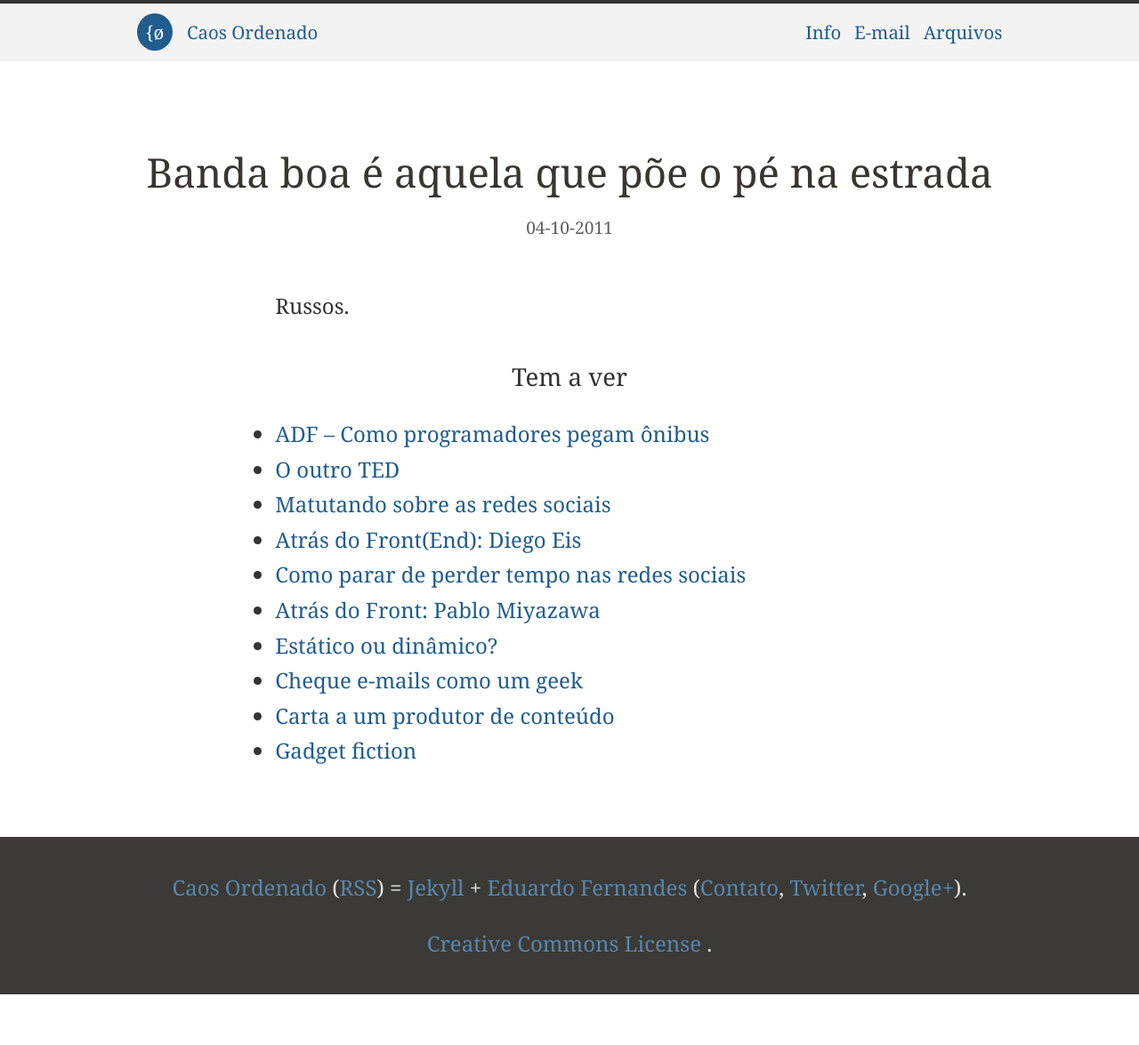
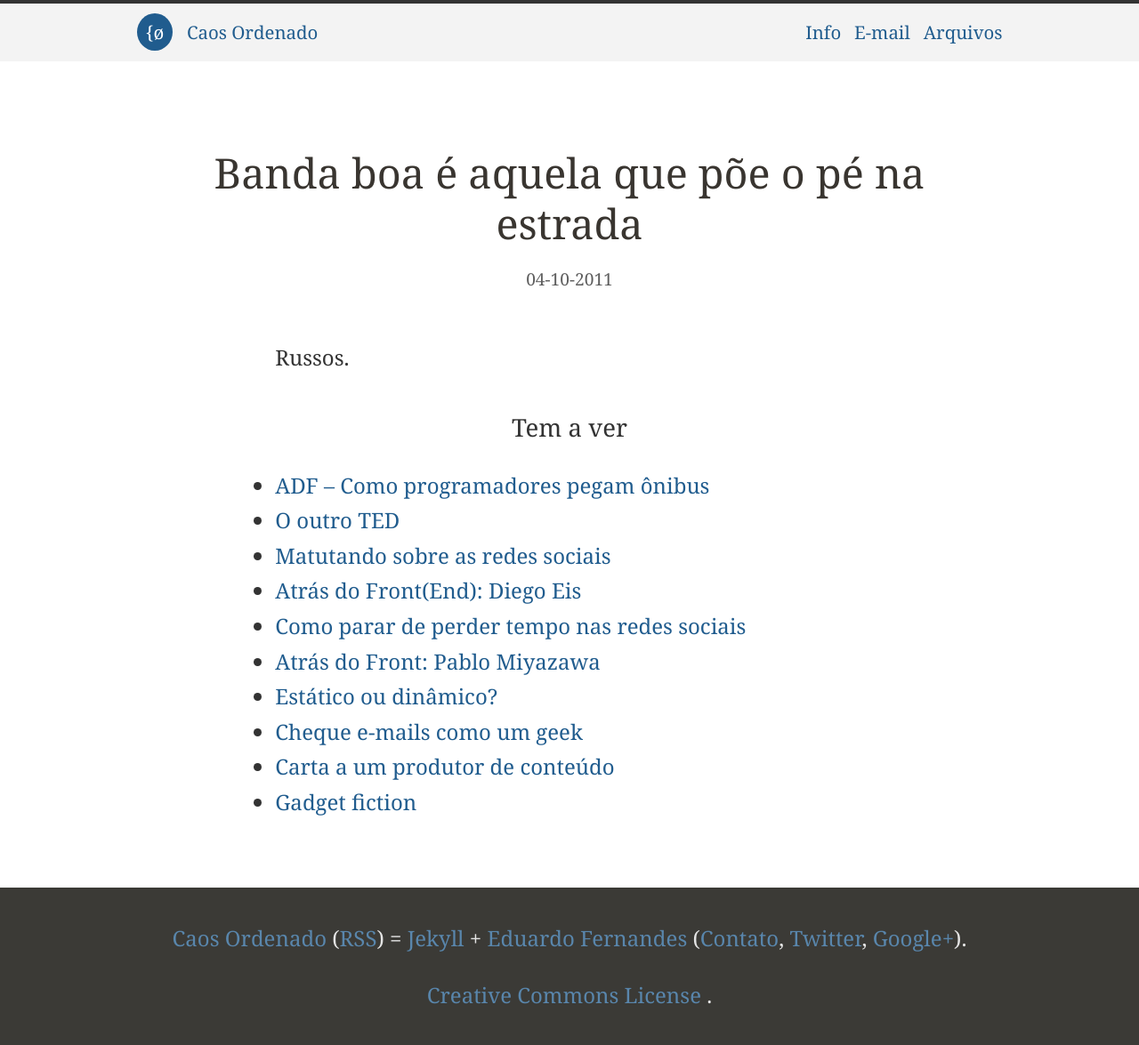
Before and after one commit to eduf/eduf.github.com, a Jekyll site: the page built from _posts/2011-10-04-banda-boa-e-aquela-que-poe-o-pe-na-estrada.md, in a window 1280 px wide. Shown: the whole page at 89% size. Built offline with Jekyll 4.4.1, drawn with Linux system fonts in a browser that asks for light colours; nearby versions of some CDN libraries; comment, search, counter and statistics services are not loaded; before the commit the page ends 1118 px from its top, so only the background shows below that.

Commit message:
Calluna é melhor

```diff
--- a/stylesheets/foundation.css
+++ b/stylesheets/foundation.css
@@ -18,7 +18,7 @@
 	margin: 0;
 	padding: 0;
 	border-top: 4px solid #333;
-	font-family: "abril-display-1","abril-display-2","calluna-1","calluna-2","Georgia", serif;
+	font-family: "calluna-1","calluna-2","Georgia", serif;
 }
 
 audio,canvas,video {
@@ -151,7 +151,7 @@
 
 .entry-title{
 	margin-top: 15%;
-	padding-top: 6%;
+	padding-top: 5%;
 	line-height: 120%;
 }
 
@@ -296,7 +296,7 @@
 	padding-right: 16%;
 }
 h1{
-	font-size: 190%;
+	font-size: 195%;
 }
 }
 
```
Also changed, not shown: stylesheets/foundation.min.css.
